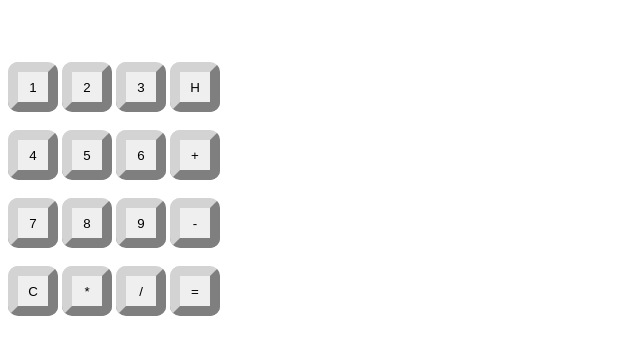
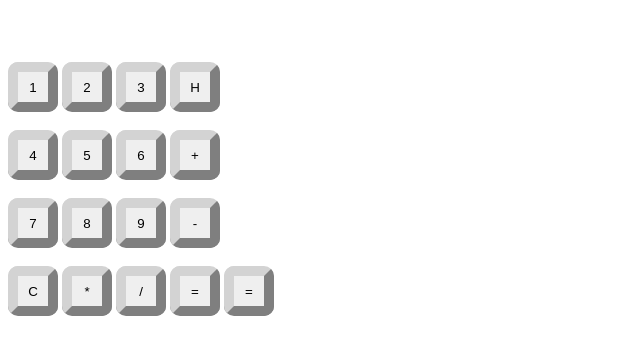
Before and after one commit to ArchanaKore1/html-Css-JS, a plain HTML site: page calculator.html in a window 1280 px wide. Shown: the whole page, without its empty margins (0-640 px from the left). Drawn offline with Linux system fonts and the light colour scheme.

Commit message:
Added a % button for testing

```diff
--- a/calculator.html
+++ b/calculator.html
@@ -50,6 +50,8 @@
     <button onclick="calculate('*')"> *  </button>
     <button onclick="calculate('/')"> /  </button>
     <button onclick="calculate('=')"> =  </button>
+    <button onclick="calculate('%')"> =  </button>
+
     <br><br>
 
 
```
